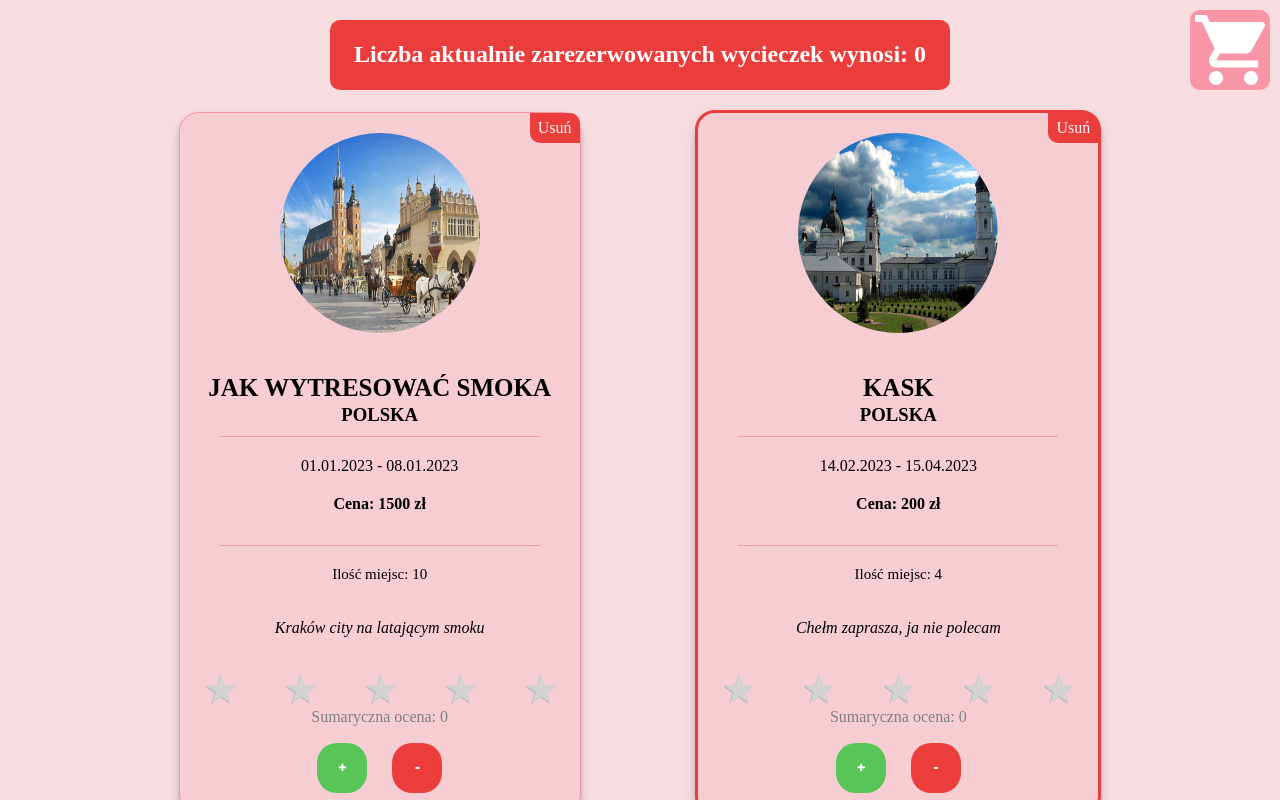
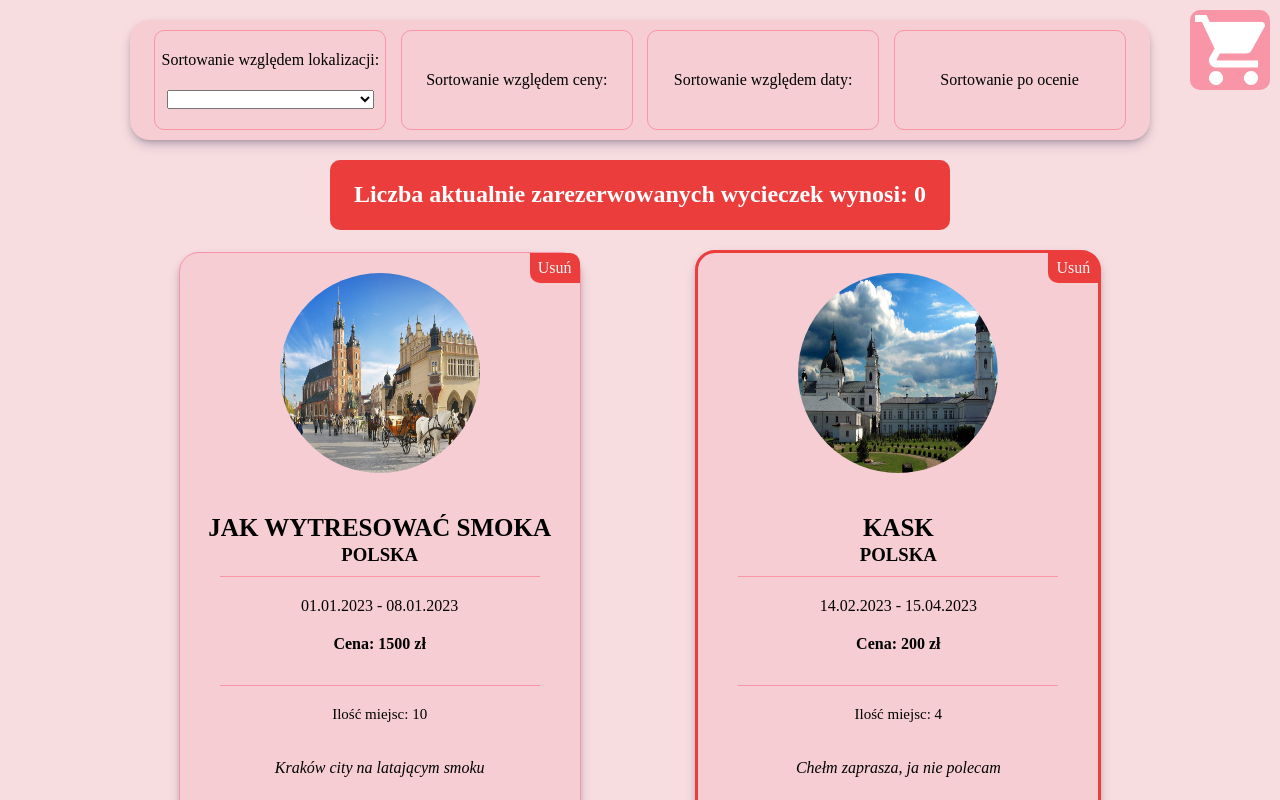
Before and after one commit to Jullija/WDAI, an Angular app in the folder WDAI/4_lab/Wycieczki/: page /wycieczki in a window 1280 px wide. Shown: the top 800 px of the page. Built offline with nearby package versions, Linux system fonts and the light colour scheme.

Commit message:
Preparing for Pipes

```diff
--- a/WDAI/4_lab/Wycieczki/package.json
+++ b/WDAI/4_lab/Wycieczki/package.json
@@ -15,9 +15,12 @@
     "@angular/compiler": "^14.2.0",
     "@angular/core": "^14.2.0",
     "@angular/forms": "^14.2.0",
+    "@angular/material": "^15.0.0",
     "@angular/platform-browser": "^14.2.0",
     "@angular/platform-browser-dynamic": "^14.2.0",
     "@angular/router": "^14.2.0",
+    "graphql": "^16.6.0",
+    "ng-multiselect-dropdown": "^0.3.9",
     "rxjs": "^6.6.7",
     "rxjs-compat": "^6.6.7",
     "symbol-observable": "^4.0.0",
--- a/WDAI/4_lab/Wycieczki/src/app/app.module.ts
+++ b/WDAI/4_lab/Wycieczki/src/app/app.module.ts
@@ -9,6 +9,8 @@ import { HomeComponent } from './home/home.component';
 import { DodajWycieczkiComponent } from './dodaj-wycieczki/dodaj-wycieczki.component';
 import { KoszykComponent } from './koszyk/koszyk.component';
 import { OcenWycieczkiComponent } from './ocen-wycieczki/ocen-wycieczki.component';
+import { FiltrowanieComponent } from './filtrowanie/filtrowanie.component';
+import {MatDatepickerModule} from '@angular/material/datepicker';
 
 
 @NgModule({
@@ -19,12 +21,13 @@ import { OcenWycieczkiComponent } from './ocen-wycieczki/ocen-wycieczki.componen
     DodajWycieczkiComponent,
     KoszykComponent,
     OcenWycieczkiComponent,
-
+    FiltrowanieComponent
   ],
   imports: [
     BrowserModule,
     AppRoutingModule,
     ReactiveFormsModule,
+    MatDatepickerModule
   ],
   providers: [],
   bootstrap: [AppComponent]
--- /dev/null
+++ b/WDAI/4_lab/Wycieczki/src/app/filtrowanie/filtrowanie.component.css
@@ -0,0 +1,27 @@
+#mainDiv{
+    width: 1000px;
+    padding: 10px;
+    height: 100px;
+    margin-top: 20px;
+    border-radius: 20px;
+    background-color: rgb(245, 205, 211);
+    box-shadow: rgba(50, 50, 93, 0.25) 0px 6px 12px -2px, rgba(0, 0, 0, 0.3) 0px 3px 7px -3px;
+    display: flex;
+    flex-direction: row;
+    justify-content: space-evenly;
+}
+
+.filter{
+    width: 23%;
+    display: flex;
+    justify-content: space-evenly;
+    flex-direction: column;
+    text-align: center;
+    align-items: center;
+    border-radius: 10px;
+    border: 1px solid rgb(248, 150, 167);
+}
+
+select{
+    width: 90%;
+}
--- /dev/null
+++ b/WDAI/4_lab/Wycieczki/src/app/filtrowanie/filtrowanie.component.html
@@ -0,0 +1,13 @@
+<div id="mainDiv">
+    <div id="localisation" class="filter">Sortowanie względem lokalizacji:
+        <select (click)="allCountries()">
+            <option></option>
+                <option *ngFor = "let country of countries">
+                    {{ country }}
+                </option>
+        </select>
+    </div>
+    <div id="price" class="filter">Sortowanie względem ceny:</div>
+    <div id="date" class="filter">Sortowanie względem daty:</div>
+    <div id="rating" class="filter">Sortowanie po ocenie</div>
+</div>
--- /dev/null
+++ b/WDAI/4_lab/Wycieczki/src/app/filtrowanie/filtrowanie.component.ts
@@ -0,0 +1,37 @@
+import { Component, OnInit, Input, Output, EventEmitter} from '@angular/core';
+import { Wycieczka } from '../wycieczki/wycieczki.component';
+
+
+@Component({
+  selector: 'app-filtrowanie',
+  templateUrl: './filtrowanie.component.html',
+  styleUrls: ['./filtrowanie.component.css']
+})
+export class FiltrowanieComponent implements OnInit {
+
+  constructor() { }
+
+  @Input() allJourneysList: Wycieczka[];
+  countries = new Set<String>();
+  minPrice: number = 0;
+  maxPrice:number = 10**9;
+  startDate:string = '';
+  endDate:string = '';
+  rating:number = 0;
+
+  ngOnInit(): void {
+  }
+
+  allCountries(){
+    for (let i of this.allJourneysList){
+      this.countries.add(i.docelowyKraj);
+    }
+  }
+
+
+
+
+
+
+
+}
--- a/WDAI/4_lab/Wycieczki/src/app/wycieczki/wycieczki.component.html
+++ b/WDAI/4_lab/Wycieczki/src/app/wycieczki/wycieczki.component.html
@@ -1,4 +1,6 @@
 <div id="body">
+    <app-filtrowanie [allJourneysList] = "journeys"></app-filtrowanie>
+
     <div id="reservation">
         <h2 [ngStyle]="{'background-color': howManyReservations(reserved) > 10 ? 'rgb(87, 197, 87)': 'rgb(236, 61, 61)'}">
             Liczba aktualnie zarezerwowanych wycieczek wynosi: {{howManyReservations(reserved)}}</h2>
```
Also changed, not shown: WDAI/4_lab/Wycieczki/src/app/wycieczki/wycieczki.component.ts (+10 -0 lines), WDAI/4_lab/Wycieczki/src/app/wycieczki/wycieczkiFiltrowanie.pipe.ts (added), 2 other files (tests, documents, lock files or other folders).
